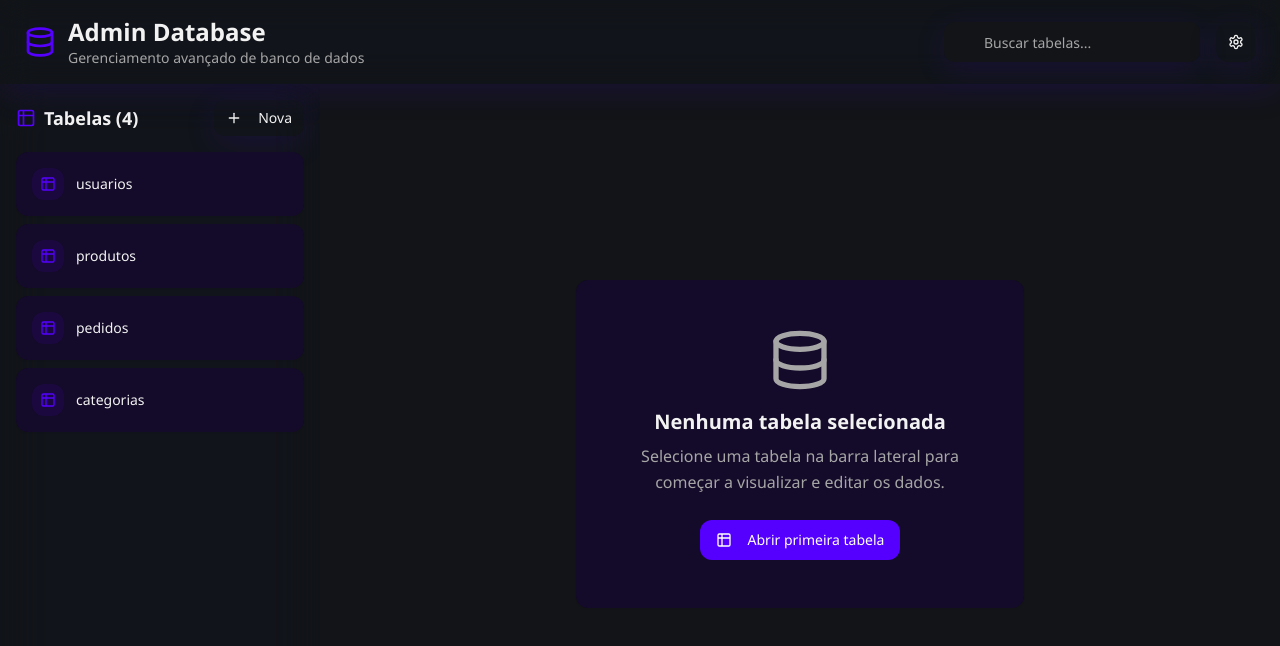
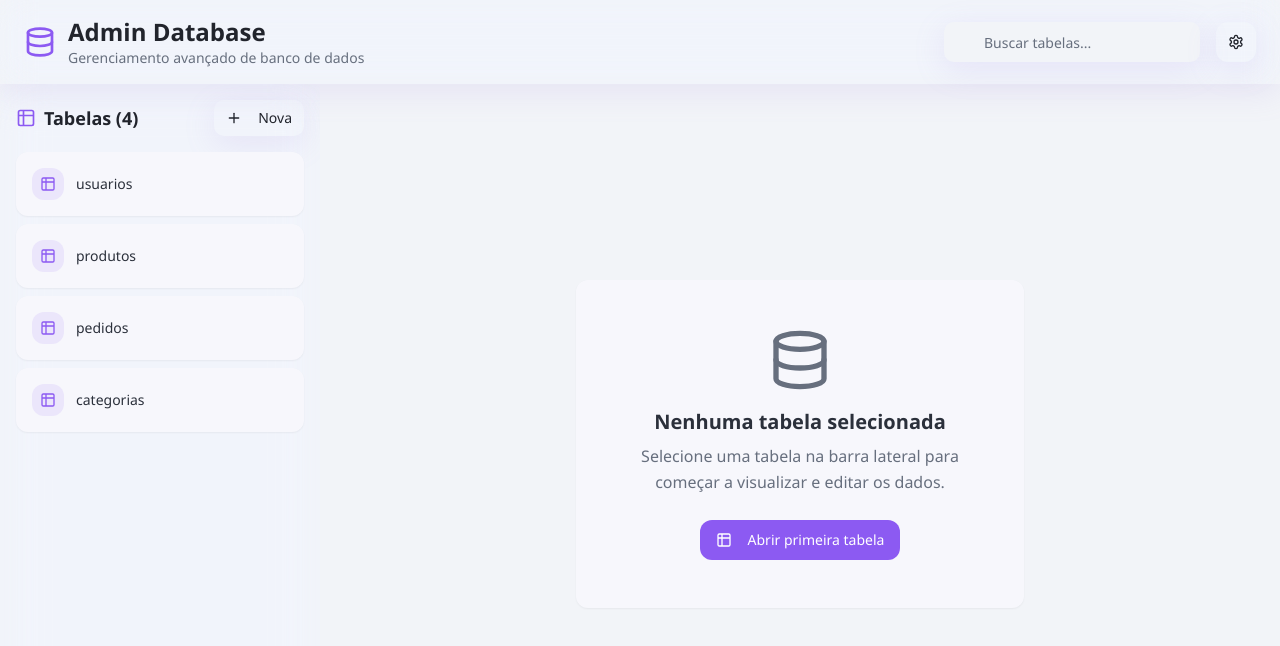
Before and after one commit to melendez9104/glass-table-explorer, a React (Vite) app: page / in a window 1280 px wide. Shown: the top 646 px of the page. Built offline with nearby package versions, Linux system fonts and the light colour scheme.

Commit message:
Ajustar cores da interface
Utilizar cores mais claras na interface da aplicação para um visual mais suave.

```diff
--- a/src/index.css
+++ b/src/index.css
@@ -2,70 +2,69 @@
 @tailwind components;
 @tailwind utilities;
 
-/* Design system Windows 11 inspired with glassmorphism effects
-All colors MUST be HSL.
-Purple (#7A00FF) and Black (#0D0D0D) theme with glassmorphism
+/* Design system com cores mais claras e vibrantes
+Glassmorphism com tons luminosos e modernos
 */
 
 @layer base {
   :root {
-    /* Base colors - Windows 11 Dark Theme */
-    --background: 220 13% 8%;
-    --foreground: 0 0% 95%;
+    /* Base colors - Tons claros e luminosos */
+    --background: 220 30% 96%;
+    --foreground: 220 15% 15%;
 
-    /* Glass card with transparency */
-    --card: 260 60% 10%;
-    --card-foreground: 0 0% 95%;
+    /* Glass card com transparência clara */
+    --card: 240 50% 98%;
+    --card-foreground: 220 15% 20%;
 
-    /* Popover with glass effect */
-    --popover: 260 60% 12%;
-    --popover-foreground: 0 0% 95%;
+    /* Popover com efeito glass claro */
+    --popover: 240 30% 97%;
+    --popover-foreground: 220 15% 25%;
 
-    /* Primary purple (#7A00FF) */
-    --primary: 260 100% 50%;
+    /* Primary roxo vibrante mais claro */
+    --primary: 260 85% 65%;
     --primary-foreground: 0 0% 100%;
-    --primary-glow: 260 100% 65%;
-    --primary-dark: 260 100% 35%;
+    --primary-glow: 260 90% 75%;
+    --primary-dark: 260 70% 55%;
 
-    /* Secondary glass surfaces */
-    --secondary: 220 13% 15%;
-    --secondary-foreground: 0 0% 90%;
+    /* Secondary com tons claros */
+    --secondary: 240 20% 92%;
+    --secondary-foreground: 220 15% 30%;
 
-    /* Muted glass elements */
-    --muted: 220 13% 12%;
-    --muted-foreground: 0 0% 65%;
+    /* Muted elements claros */
+    --muted: 240 15% 90%;
+    --muted-foreground: 220 10% 45%;
 
-    /* Accent purple tones */
-    --accent: 260 60% 20%;
-    --accent-foreground: 0 0% 95%;
+    /* Accent com tons luminosos */
+    --accent: 260 40% 88%;
+    --accent-foreground: 220 15% 25%;
 
-    /* Destructive red */
-    --destructive: 0 85% 60%;
+    /* Destructive suave */
+    --destructive: 0 70% 70%;
     --destructive-foreground: 0 0% 100%;
 
-    /* Borders and inputs with glass effect */
-    --border: 260 20% 25%;
-    --input: 260 20% 18%;
-    --ring: 260 100% 50%;
+    /* Borders e inputs com tons claros */
+    --border: 240 20% 85%;
+    --input: 240 25% 88%;
+    --ring: 260 85% 65%;
 
-    /* Glass surface colors */
-    --glass-primary: 260 60% 15%;
-    --glass-secondary: 220 13% 10%;
-    --glass-accent: 260 40% 20%;
+    /* Glass surface colors - tons claros */
+    --glass-primary: 260 40% 95%;
+    --glass-secondary: 240 25% 94%;
+    --glass-accent: 260 30% 90%;
 
-    /* Gradients */
-    --gradient-primary: linear-gradient(135deg, hsl(260 100% 50%), hsl(280 100% 60%));
+    /* Gradients luminosos */
+    --gradient-primary: linear-gradient(135deg, hsl(260 85% 65%), hsl(280 90% 75%));
     --gradient-glass: linear-gradient(135deg,
-      hsla(260, 60%, 15%, 0.8),
-      hsla(280, 40%, 20%, 0.6));
+      hsla(260, 40%, 95%, 0.9),
+      hsla(280, 30%, 92%, 0.8));
     --gradient-surface: linear-gradient(180deg,
-      hsla(220, 13%, 12%, 0.95),
-      hsla(260, 20%, 8%, 0.95));
+      hsla(240, 30%, 97%, 0.95),
+      hsla(260, 25%, 94%, 0.95));
 
-    /* Shadows with glow effects */
-    --shadow-glass: 0 8px 32px hsla(260, 100%, 50%, 0.12);
-    --shadow-primary: 0 0 20px hsla(260, 100%, 50%, 0.3);
-    --shadow-elevated: 0 12px 40px hsla(0, 0%, 0%, 0.4);
+    /* Shadows com brilho suave */
+    --shadow-glass: 0 8px 32px hsla(260, 60%, 70%, 0.15);
+    --shadow-primary: 0 0 25px hsla(260, 85%, 65%, 0.4);
+    --shadow-elevated: 0 12px 40px hsla(220, 30%, 60%, 0.2);
 
     /* Animation properties */
     --transition-smooth: all 0.3s cubic-bezier(0.4, 0, 0.2, 1);
@@ -73,52 +72,46 @@ Purple (#7A00FF) and Black (#0D0D0D) theme with glassmorphism
 
     --radius: 0.75rem;
 
-    --sidebar-background: 0 0% 98%;
-
-    --sidebar-foreground: 240 5.3% 26.1%;
-
-    --sidebar-primary: 240 5.9% 10%;
-
-    --sidebar-primary-foreground: 0 0% 98%;
-
-    --sidebar-accent: 240 4.8% 95.9%;
-
-    --sidebar-accent-foreground: 240 5.9% 10%;
-
-    --sidebar-border: 220 13% 91%;
-
-    --sidebar-ring: 217.2 91.2% 59.8%;
+    /* Sidebar colors integrados */
+    --sidebar-background: 240 40% 96%;
+    --sidebar-foreground: 220 15% 25%;
+    --sidebar-primary: 260 85% 65%;
+    --sidebar-primary-foreground: 0 0% 100%;
+    --sidebar-accent: 260 40% 88%;
+    --sidebar-accent-foreground: 220 15% 25%;
+    --sidebar-border: 240 20% 85%;
+    --sidebar-ring: 260 85% 65%;
   }
 
-  /* Light mode variant - keeping the same dark theme for consistency */
+  /* Light mode variant - tons ainda mais claros */
   .light {
-    --background: 220 13% 8%;
-    --foreground: 0 0% 95%;
-    --card: 260 60% 10%;
-    --card-foreground: 0 0% 95%;
-    --popover: 260 60% 12%;
-    --popover-foreground: 0 0% 95%;
-    --primary: 260 100% 50%;
+    --background: 240 40% 98%;
+    --foreground: 220 15% 15%;
+    --card: 240 60% 99%;
+    --card-foreground: 220 15% 20%;
+    --popover: 240 50% 98%;
+    --popover-foreground: 220 15% 25%;
+    --primary: 260 80% 60%;
     --primary-foreground: 0 0% 100%;
-    --secondary: 220 13% 15%;
-    --secondary-foreground: 0 0% 90%;
-    --muted: 220 13% 12%;
-    --muted-foreground: 0 0% 65%;
-    --accent: 260 60% 20%;
-    --accent-foreground: 0 0% 95%;
-    --destructive: 0 85% 60%;
+    --secondary: 240 30% 95%;
+    --secondary-foreground: 220 15% 30%;
+    --muted: 240 20% 93%;
+    --muted-foreground: 220 10% 45%;
+    --accent: 260 50% 90%;
+    --accent-foreground: 220 15% 25%;
+    --destructive: 0 65% 65%;
     --destructive-foreground: 0 0% 100%;
-    --border: 260 20% 25%;
-    --input: 260 20% 18%;
-    --ring: 260 100% 50%;
-    --sidebar-background: 260 60% 12%;
-    --sidebar-foreground: 0 0% 90%;
-    --sidebar-primary: 260 100% 50%;
+    --border: 240 25% 87%;
+    --input: 240 30% 90%;
+    --ring: 260 80% 60%;
+    --sidebar-background: 240 40% 96%;
+    --sidebar-foreground: 220 15% 25%;
+    --sidebar-primary: 260 80% 60%;
     --sidebar-primary-foreground: 0 0% 100%;
-    --sidebar-accent: 260 40% 20%;
-    --sidebar-accent-foreground: 0 0% 95%;
-    --sidebar-border: 260 20% 25%;
-    --sidebar-ring: 260 100% 50%;
+    --sidebar-accent: 260 40% 88%;
+    --sidebar-accent-foreground: 220 15% 25%;
+    --sidebar-border: 240 25% 87%;
+    --sidebar-ring: 260 80% 60%;
   }
 }
 
@@ -142,33 +135,33 @@ Purple (#7A00FF) and Black (#0D0D0D) theme with glassmorphism
     overflow-x: hidden;
   }
 
-  /* Glassmorphism utility classes */
+  /* Glassmorphism utility classes com tons claros */
   .glass {
-    background: hsla(var(--glass-primary), 0.1);
+    background: hsla(var(--glass-primary), 0.3);
     backdrop-filter: blur(20px) saturate(180%);
     -webkit-backdrop-filter: blur(20px) saturate(180%);
-    border: 1px solid hsla(var(--border), 0.2);
+    border: 1px solid hsla(var(--border), 0.4);
     box-shadow: var(--shadow-glass);
   }
 
   .glass-card {
-    background: hsla(var(--card), 0.05);
+    background: hsla(var(--card), 0.2);
     backdrop-filter: blur(16px) saturate(180%);
     -webkit-backdrop-filter: blur(16px) saturate(180%);
-    border: 1px solid hsla(var(--border), 0.15);
+    border: 1px solid hsla(var(--border), 0.3);
     box-shadow: var(--shadow-glass);
   }
 
   .glass-surface {
-    background: hsla(var(--glass-secondary), 0.08);
+    background: hsla(var(--glass-secondary), 0.25);
     backdrop-filter: blur(24px) saturate(180%);
     -webkit-backdrop-filter: blur(24px) saturate(180%);
-    border: 1px solid hsla(var(--border), 0.1);
+    border: 1px solid hsla(var(--border), 0.2);
   }
 
-  /* Glow effects */
+  /* Glow effects mais suaves */
   .primary-glow {
-    box-shadow: 0 0 20px hsla(var(--primary), 0.4);
+    box-shadow: 0 0 25px hsla(var(--primary), 0.5);
   }
 
   .hover-glow {
@@ -177,7 +170,7 @@ Purple (#7A00FF) and Black (#0D0D0D) theme with glassmorphism
 
   .hover-glow:hover {
     box-shadow: var(--shadow-primary);
-    transform: translateY(-2px);
+    transform: translateY(-1px);
   }
 
   /* Smooth animations */
@@ -209,22 +202,24 @@ Purple (#7A00FF) and Black (#0D0D0D) theme with glassmorphism
     }
   }
 
-  /* Custom scrollbar */
+  /* Custom scrollbar com cores claras */
   ::-webkit-scrollbar {
-    width: 6px;
-    height: 6px;
+    width: 8px;
+    height: 8px;
   }
 
   ::-webkit-scrollbar-track {
-    background: hsla(var(--muted), 0.1);
+    background: hsla(var(--muted), 0.3);
+    border-radius: 4px;
   }
 
   ::-webkit-scrollbar-thumb {
-    background: hsla(var(--primary), 0.6);
-    border-radius: 3px;
+    background: hsla(var(--primary), 0.7);
+    border-radius: 4px;
+    border: 1px solid hsla(var(--background), 0.2);
   }
 
   ::-webkit-scrollbar-thumb:hover {
-    background: hsla(var(--primary), 0.8);
+    background: hsla(var(--primary), 0.9);
   }
 }
```
